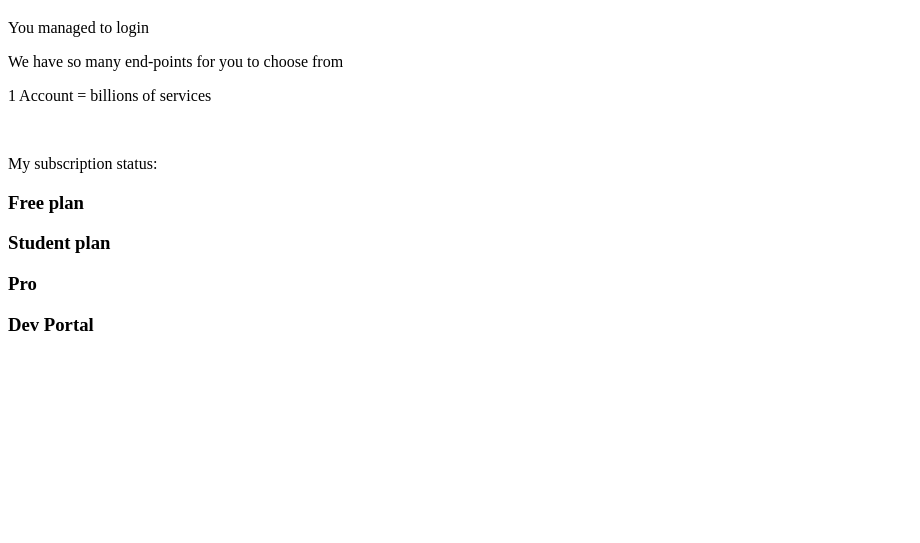
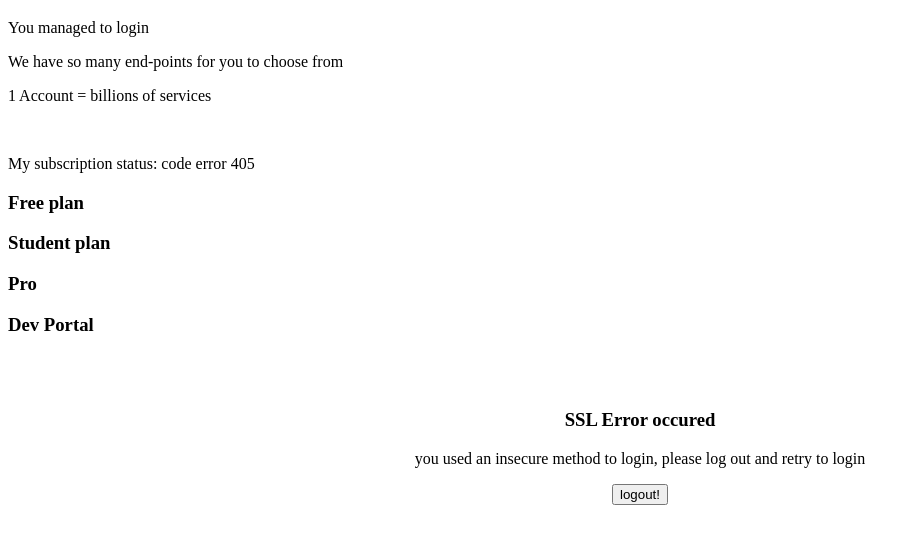
Before and after one commit to kevstar0/kevin, a website: page src/fun/stars.html in a window 1280 px wide. Shown: the part 61-604 px from the top of the page, without its empty margins (0-920 px from the left). Drawn offline with Linux system fonts and the light colour scheme.

Commit message:
update update update

```diff
--- a/src/fun/stars.html
+++ b/src/fun/stars.html
@@ -15,7 +15,7 @@
       <br />
     </div>
 
-    <p>My subscription status: <span></span></p>
+    <p>My subscription status: <span></span>code error 405</p>
     <p></p>
 
     <div class="subs">
@@ -24,5 +24,16 @@
       <h3>Pro</h3>
       <h3>Dev Portal</h3>
     </div>
+    <br />
+    <br />
+    <center>
+      <h3>SSL Error occured</h3>
+      <p>
+        you used an insecure method to login, please log out and retry to login
+      </p>
+      <p>
+        <a href="../../Home.html"><button>logout!</button></a>
+      </p>
+    </center>
   </body>
 </html>
```
Also changed, not shown: register.html (+8 -1 lines).
